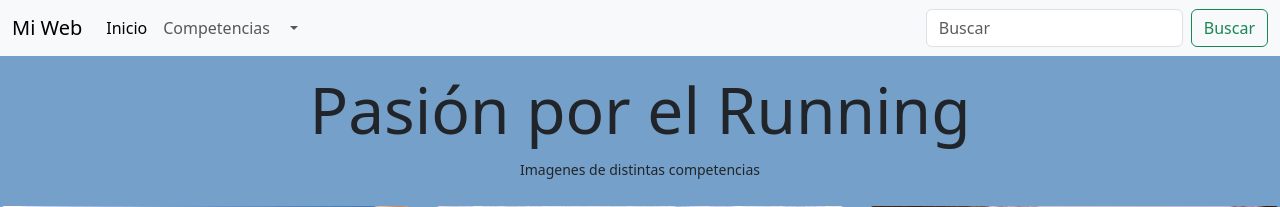
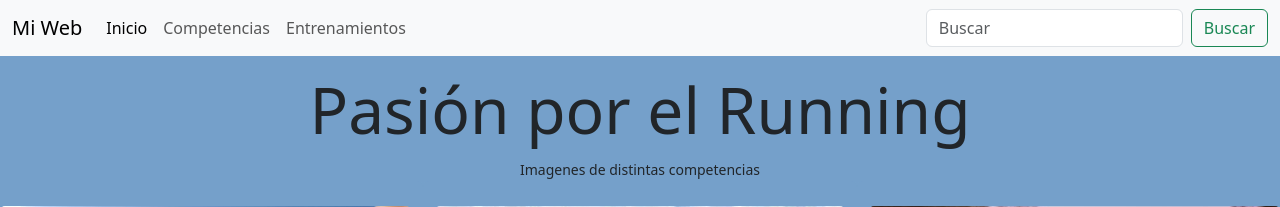
Before and after one commit to nestor2014/web_en_vercel, a Flask app: page / in a window 1280 px wide. Shown: the top 207 px of the page. Run offline with Flask 3, Linux system fonts and the light colour scheme.

Commit message:
Actualizacion web nuevocarousel454

```diff
--- a/app.py
+++ b/app.py
@@ -12,6 +12,13 @@ def nosotros():
     titulo = "Nosotros"
     return render_template('nosotros.html',titulo=titulo)
 
+# ruta para nosotros
+@app.route('/entrenamientos')
+def entrenamientos():
+    titulo = "Entrenamientos"
+    return render_template('entrenamientos.html',titulo=titulo)
+
+
 # bloque de prueba
 if __name__ == "__main__":
     app.run(debug=True)
--- /dev/null
+++ b/templates/entrenamientos.html
@@ -0,0 +1,4 @@
+{% extends "base.html" %} {% block principal %}
+<h1>Hola Mundo</h1>
+
+{% endblock %}
--- a/templates/shared/footer.html
+++ b/templates/shared/footer.html
@@ -5,10 +5,10 @@
 
 
     <div class="redes-sociales">
-        <a href="https://twitter.com/minombre" target="_blank" title="Twitter"><i class="fab fa-twitter"></i></a>
-        <a href="https://www.instagram.com/minombre" target="_blank" title="Instagram"><i class="fab fa-instagram"></i></a>
-        <a href="https://www.tiktok.com/@minombre" target="_blank" title="TikTok"><i class="fab fa-tiktok"></i></a>
-        <a href="https://api.whatsapp.com/send?phone=5511999999999" target="_blank" title="WhatsApp"><i class="fab fa-whatsapp"></i></a>
+        <a href="https://twitter.com/nbfer" target="_blank" title="Twitter"><i class="fab fa-twitter"></i></a>
+        <a href="https://www.instagram.com/nbf2024" target="_blank" title="Instagram"><i class="fab fa-instagram"></i></a>
+        <a href="https://www.tiktok.com/@nbf2024" target="_blank" title="TikTok"><i class="fab fa-tiktok"></i></a>
+        <a href="https://api.whatsapp.com/send?phone=3875555555" target="_blank" title="WhatsApp"><i class="fab fa-whatsapp"></i></a>
     </div>
 
 
--- a/templates/shared/nav.html
+++ b/templates/shared/nav.html
@@ -12,7 +12,11 @@
                 <li class="nav-item">
                     <a class="nav-link" href="{{url_for('nosotros')}}">Competencias</a>
                 </li>
-                <li class="nav-item dropdown">
+                <li class="nav-item">
+                    <a class="nav-link" href="{{url_for('entrenamientos')}}">Entrenamientos</a>
+                </li>
+
+                <!-- <li class="nav-item dropdown">
                     <a class="nav-link dropdown-toggle" href="#" role="button" data-bs-toggle="dropdown" aria-expanded="false">
                     </a>
                     <ul class="dropdown-menu">
@@ -23,7 +27,7 @@
                         </li>
                         <li><a class="dropdown-item" href="#">Entremamientos</a></li>
                     </ul>
-                </li>
+                </li> -->
             </ul>
             <form class="d-flex" role="search">
                 <input class="form-control me-2" type="search" placeholder="Buscar" aria-label="Buscar">
```
Also changed, not shown: static/img/cabratrail/IMG-20181014-WA0008.jpeg (deleted), static/img/cabratrail/foto10.jpeg (added), 1 other file.
